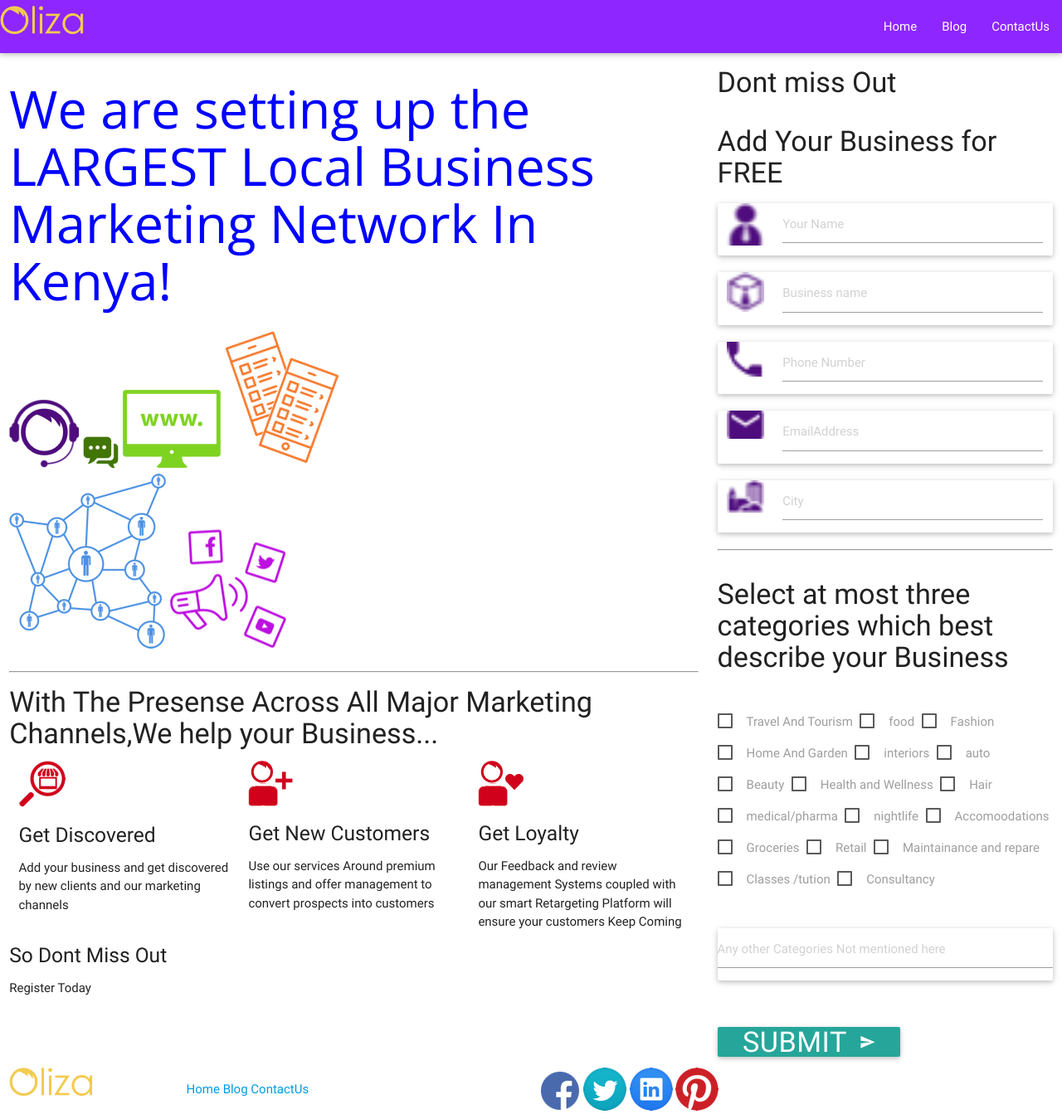
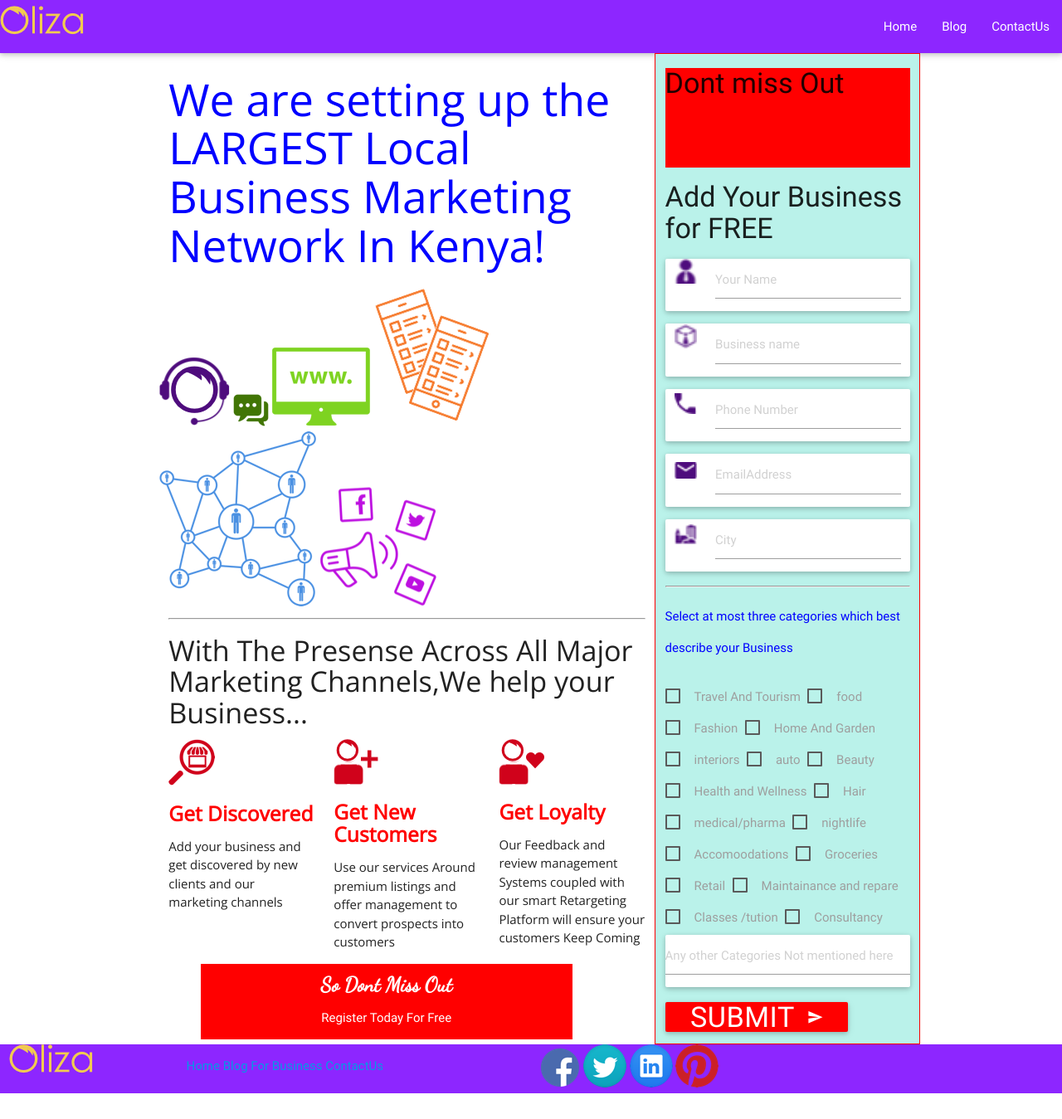
Before and after one commit to Victorgichohi/Oliza, a plain HTML site: page index.html in a window 1280 px wide. Shown: the whole page at 83% size. After the commit the page ends 1318 px from the top, so only its background shows below. Drawn offline with nearby package versions, Linux system fonts and the light colour scheme.

```diff
--- a/css/main.css
+++ b/css/main.css
@@ -1,3 +1,7 @@
+.row{
+  margin: 0;
+  padding: 0;
+}
 /*nav bar styling*/
 .nav-wrapper{
   background-color: #8D26FF;
@@ -11,6 +15,28 @@
   font-weight: normal;
   font-family: 'Open Sans', sans-serif;
 }
+.dont_miss{
+  text-align: center;
+  color: white;
+  background-color: red;
+}
+.dont_miss h5{
+  font-family: 'Dancing Script', cursive;
+  font-weight: bold;
+}
+.pre_presence{
+  font-weight: lighter;
+  font-family: 'Open Sans', sans-serif;
+
+}
+.presence_icons p{
+    font-family: 'Open Sans', sans-serif;
+}
+.presence_icons h5{
+    font-family: 'Open Sans', sans-serif;
+    font-weight: bold;
+    color: red;
+}
 /*body icons*/
 
 /*contact form*/
@@ -18,15 +44,33 @@
   height: 100%;
   width:100%;
 }
+.submission_form{
+  border: solid red 1px;
+  background-color: #BAF2EA;
+}
+.select_category{
+  font-size: 15px;
+  color: blue;
+}
+.dont_miss_out{
+  margin: 0;
+  width: 100%;
+  height: 15vh;
+  background-color: red;
+}
+.btn {
+  background-color: red;
+}
 /*.check_box_style{
   width:40px;
   height:30px;
   background-color: #ABDFE6;
 }*/
 /*footer*/
-.page-footer{
- color:#8D26FF!important;
+.footer{
+ background-color:#8D26FF;
 }
 .footer_links li{
   display:inline;
+  color: red;
 }
--- a/index.html
+++ b/index.html
@@ -10,6 +10,7 @@
     <link type="text/css" rel="stylesheet" href="css/main.css"  media="screen,projection"/>
     <!-- google fonts -->
     <link href='https://fonts.googleapis.com/css?family=Open+Sans' rel='stylesheet' type='text/css'>
+    <link href='https://fonts.googleapis.com/css?family=Dancing+Script' rel='stylesheet' type='text/css'>
      <!--Let browser know website is optimized for mobile-->
      <meta name="viewport" content="width=device-width, initial-scale=1.0"/>
    </head>
@@ -37,23 +38,30 @@
 
 
   <div class="row">
-    <div class="main_row col l8 m8 s12">
-      <h1 class="heading">We are setting up the LARGEST Local Business Marketing Network
-      In Kenya!</h1>
+    <div class="container">
+      <div class="col l8 m12 s12">
+      <h2 class="heading">We are setting up the LARGEST Local Business Marketing Network
+      In Kenya!</h2>
       <!-- body icons -->
     <div class="row body_icons">
-      <image src="assets/images/call_center_exec_icon.png">
+   <image src="assets/images/call_center_exec_icon.png">
+
       <image src="assets/images/messaging.png">
-      <image src="assets/images/www_icon.png">
+
+        <image src="assets/images/www_icon.png">
+
       <image src="assets/images/apps_icon.png">
+
         <br>
-      <image src="assets/images/social_nw_icon.png">
+        <image src="assets/images/social_nw_icon.png">
+
       <image src="assets/images/social_broadcast_icon.png">
+
       </div>
       <hr>
 
       <!-- presense section -->
-      <h4>With The Presense Across All Major Marketing
+      <h4 class="pre_presence">With The Presense Across All Major Marketing
         Channels,We help your Business...</h4>
       <div class="row presence_icons">
         <div class="col l4 m4 s12">
@@ -75,14 +83,19 @@
           Retargeting Platform will ensure your customers Keep Coming</p>
         </div>
 
-        <div class="dont_miss">
+
+      </div>
+      <div class="row">
+        <div class="dont_miss col l9 m12 s12 push-l1">
           <h5>So Dont Miss Out</h5>
-          <p>Register Today<p>
+          <p>Register Today For Free<p>
         </div>
       </div>
+
     </div>
-    <div class="submission_form col l4 m4 s12">
-      <div class="row dont_miss_out">
+  </div>
+    <div class="submission_form col l3 m4 s12 ">
+      <div class="dont_miss_out">
         <h4>Dont miss Out</h4>
       </div>
       <h4>Add Your Business for FREE<h4>
@@ -147,7 +160,7 @@
 
 
     <hr>
-    <p>Select at most three categories which best describe your Business</p>
+    <p class="select_category">Select at most three categories which best describe your Business</p>
     <div class="check_boxes">
       <form class="check_box_form" action="#" method="#">
 
@@ -208,33 +221,33 @@
       </form>
 
     </div>
-    <br>
+
     <div class="card">
       <input placeholder="Any other Categories Not mentioned here" id="first_name" type="text" class="validate">
 
     </div>
-     <br>
+
      <button class="btn waves-effect waves-light" type="submit" name="action">Submit
     <i class="material-icons right">send</i>
   </button>
   </div>
-
+</div>
 
 
   <!-- FOOTER -->
 
-<div class="row footer">
+
   <footer>
 
-            <div class="row">
+            <div class="row footer">
               <div class="col l2 s12">
                 <a href="#!"><img src="assets/icons/oliza logo.png"></a>
-
               </div>
               <div class="col l4  s12">
                 <ul class="footer_links">
                   <li><a href="#">Home</a></li>
                   <li><a href="#">Blog</a></li>
+                  <li><a href="#">For Business</a></li>
                   <li><a href="#">ContactUs</a></li>
                 </ul>
 
@@ -247,9 +260,8 @@
               </div>
             </div>
 
+  </footer>
 
-        </footer>
-</div>
      <!--Import jQuery before materialize.js-->
      <script type="text/javascript" src="https://code.jquery.com/jquery-2.1.1.min.js"></script>
      <script type="text/javascript" src="js/materialize.min.js"></script>
```
